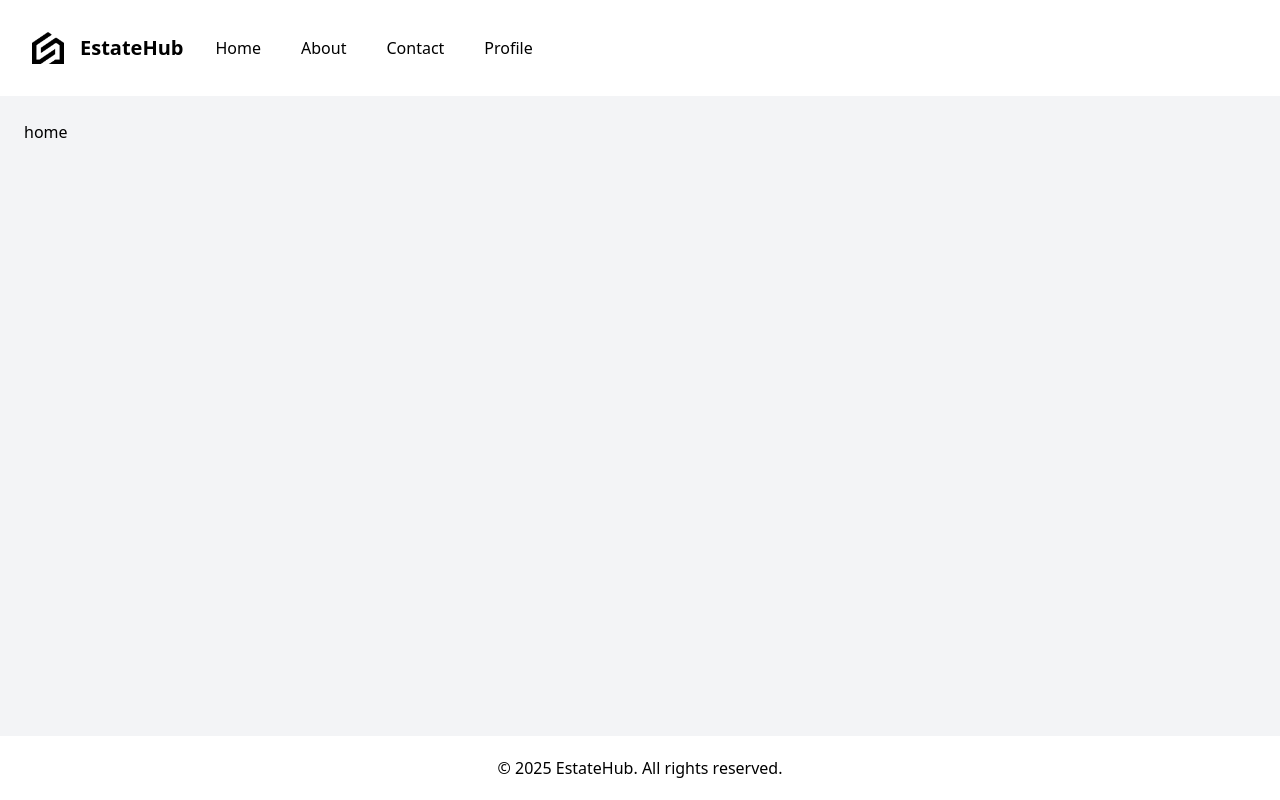
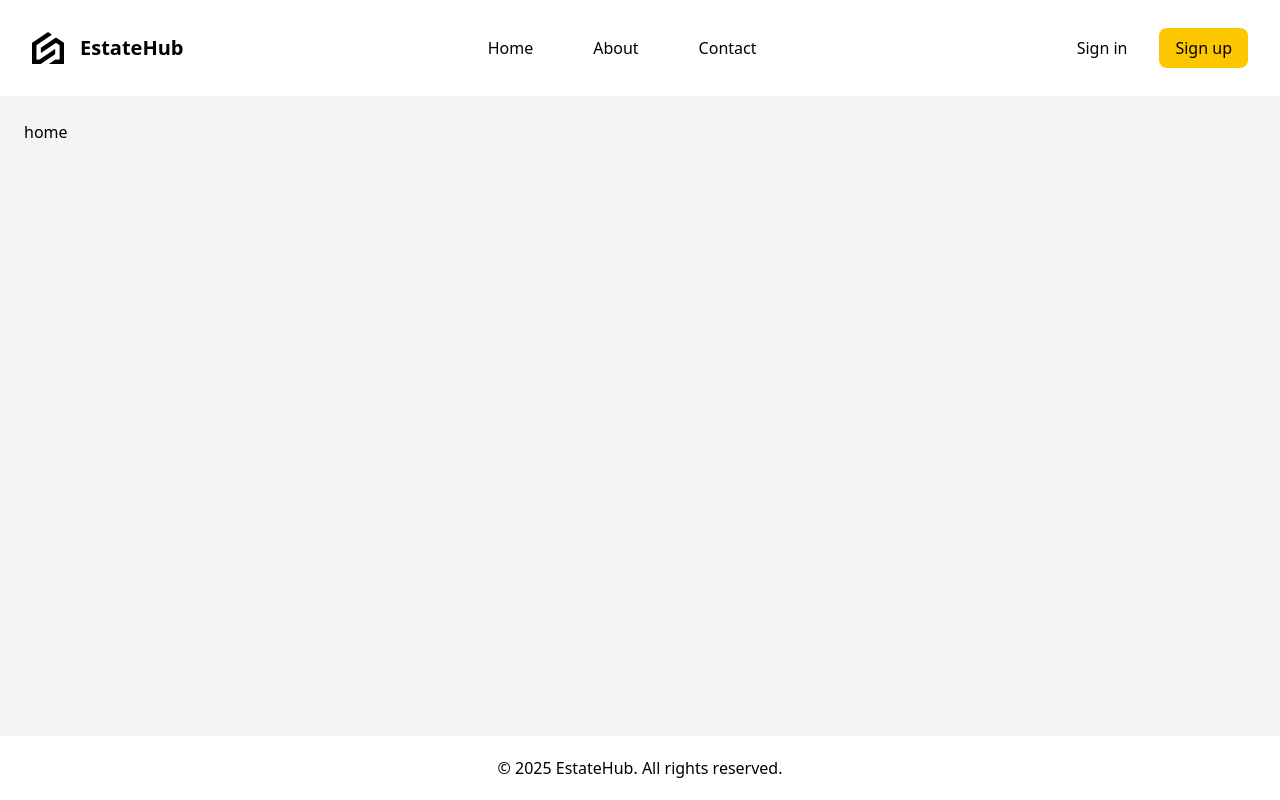
Before and after one commit to vishalguptax/real-estate-client, a React (Vite) app: page / in a window 1280 px wide. Built offline with nearby package versions, Linux system fonts and the light colour scheme.

Commit message:
added responsive in layout

```diff
--- a/src/App.jsx
+++ b/src/App.jsx
@@ -4,7 +4,8 @@ import Home from "./pages/Home/Home.jsx";
 import About from "./pages/about/about.jsx";
 import Contact from "./pages/Contact/contact.jsx";
 import Profile from "./pages/Profile/Profile.jsx";
-
+import Register from "./pages/auth/Register.jsx"
+import Login from "./pages/auth/Login.jsx";
 
 function App() {
   return (
@@ -16,6 +17,8 @@ function App() {
             <Route path="/about" element={<About/>}/>
             <Route path="/contact" element={<Contact/>}/>
             <Route path="/profile" element={<Profile/>}/>
+            <Route path="/register" element={<Register/>}/>
+            <Route path="/login" element={<Login/>}/>
           </Route>
         </Routes>
       </>
--- a/src/components/Layout.jsx
+++ b/src/components/Layout.jsx
@@ -1,25 +1,62 @@
-import React from "react";
+import React, { useState } from "react";
 import { Link, Outlet } from "react-router-dom";
 
 const Layout = () => {
+  const [open, setOpen] = useState(false);
+  const user = false;
+
   return (
     <div className="flex flex-col h-screen">
-
       {/* Navbar */}
-      <nav className="flex items-center justify-start h-[12%] px-8 bg-transparent">
-        {/* Company Logo and Name */}
+      <nav className="flex items-center justify-between h-[12%] px-8 bg-transparent">
         <div className="flex items-center space-x-4">
           <img src="/logo.png" alt="EstateHub Logo" className="h-8 w-8" />
           <h1 className="text-xl font-bold">EstateHub</h1>
         </div>
 
-        {/* Navigation Links */}
-        <div className="ml-8 space-x-10">
+        <div className="hidden md:flex space-x-15">
           <Link to="/" className="text-black hover:text-gray-600">Home</Link>
           <Link to="/about" className="text-black hover:text-gray-600">About</Link>
           <Link to="/contact" className="text-black hover:text-gray-600">Contact</Link>
-          <Link to="/profile" className="text-black hover:text-gray-600">Profile</Link>
+
         </div>
+
+        <div className="flex items-center gap-4">
+          {user ? (
+            <div className="flex items-center gap-4 font-bold">
+
+              <Link to="/profile" className="relative px-4 py-2 bg-yellow-400 rounded-lg">
+                Profile
+              </Link>
+            </div>
+          ) : (
+            <>
+              <Link to="/login" className="px-4 py-2 hover:scale-105 transition hidden md:block">
+                Sign in
+              </Link>
+              <Link to="/register" className="px-4 py-2 bg-yellow-400 rounded-lg hover:scale-105 transition hidden md:block">
+                Sign up
+              </Link>
+            </>
+          )}
+        </div>
+
+        {/* Mobile Menu */}
+        <div className="sm:hidden">
+          <button onClick={() => setOpen(!open)}>
+            <img src="/public/menu.png" alt="Menu" className="w-9 h-9" />
+          </button>
+        </div>
+
+        {open && (
+          <div className="absolute top-0 right-0 w-1/2 h-screen bg-black text-white flex flex-col items-center justify-center text-lg transition-transform transform translate-x-0">
+            <button className="absolute top-5 right-5 text-white text-3xl" onClick={() => setOpen(false)}>×</button>
+            <Link to="/" className="py-4 hover:scale-105 transition" onClick={() => setOpen(false)}>Home</Link>
+            <Link to="/about" className="py-4 hover:scale-105 transition" onClick={() => setOpen(false)}>About</Link>
+            <Link to="/contact" className="py-4 hover:scale-105 transition" onClick={() => setOpen(false)}>Contact</Link>
+            <Link to="/signup" className="py-4 bg-yellow-400 rounded-lg" onClick={() => setOpen(false)}>Sign up</Link>
+          </div>
+        )}
       </nav>
 
       {/* Main Content */}
@@ -28,7 +65,7 @@ const Layout = () => {
       </main>
 
       {/* Footer */}
-      <footer className=" text-black text-center h-[8%] flex items-center justify-center">
+      <footer className="text-black text-center h-[8%] flex items-center justify-center">
         <p>&copy; {new Date().getFullYear()} EstateHub. All rights reserved.</p>
       </footer>
     </div>
```
Also changed, not shown: public/menu.png (added).
